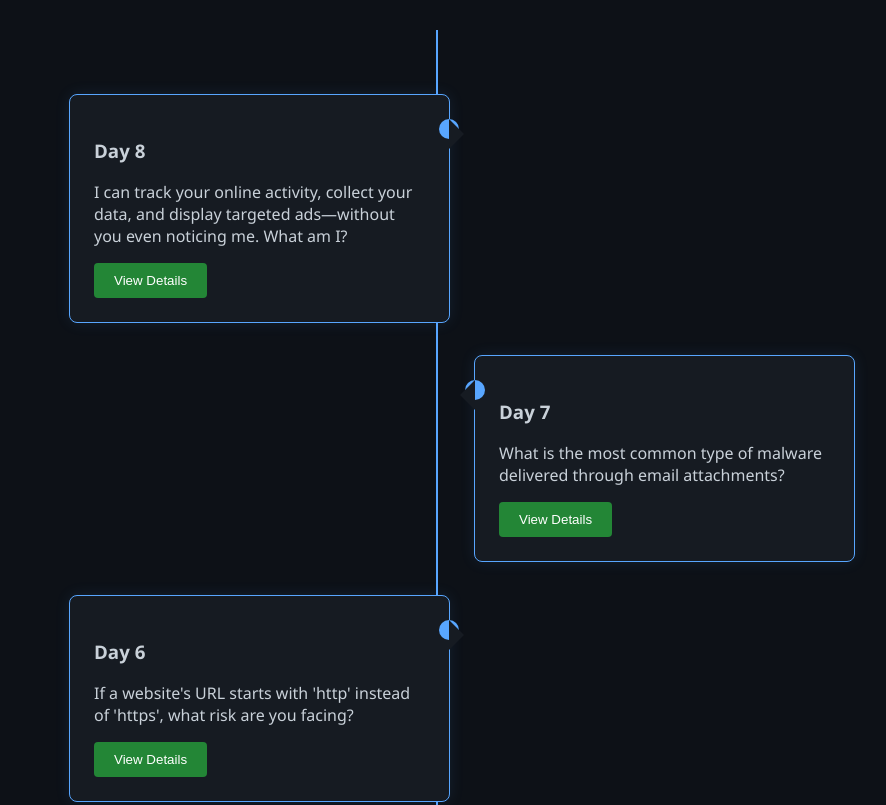
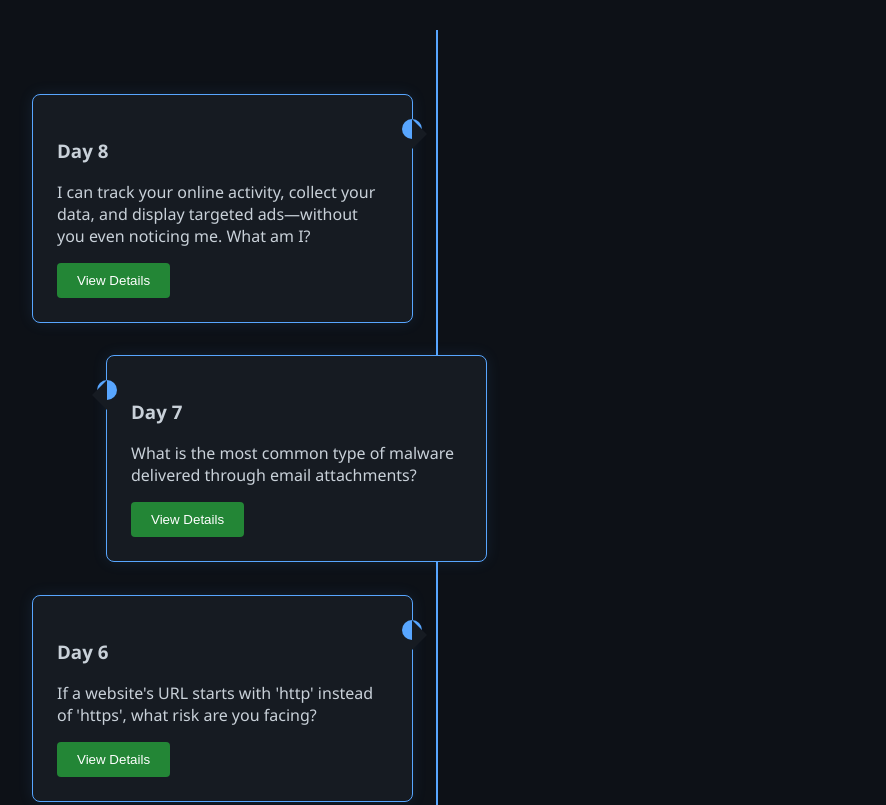
Before and after one commit to TechieYuvraj/CS-Challenge-Leaderboard, a plain HTML site: page index.html in a window 1280 px wide. Shown: the part 960-1765 px from the top of the page, without its empty margins (203-1089 px from the left). Drawn offline with Linux system fonts and the light colour scheme.

Commit message:
Update styles.css

```diff
--- a/styles.css
+++ b/styles.css
@@ -152,14 +152,6 @@ nav ul {
     left: -15px;
     border-width: 15px 15px 15px 0;
     border-color: transparent var(--secondary-color) transparent transparent;
-}
-
-.timeline-item:nth-child(odd) {
-    left: 0;
-}
-
-.timeline-item:nth-child(even) {
-    left: 55%;
 }
 
 .timeline-item::before {
```
